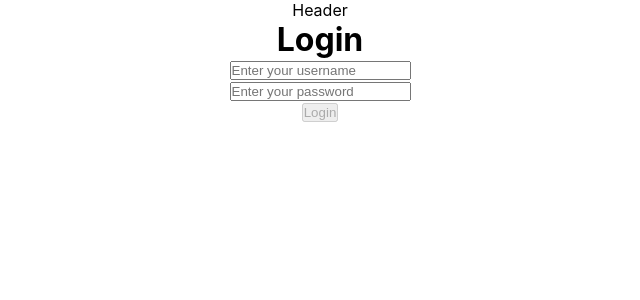
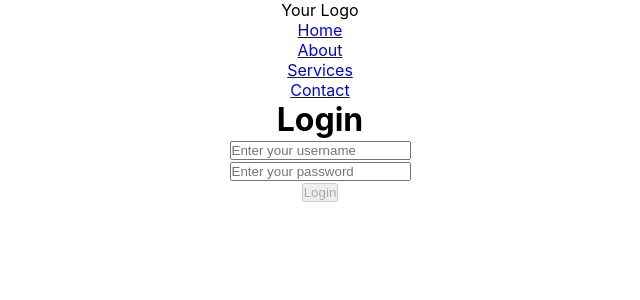
Before and after one commit to anandhalder/mytodoapp, a React (Create React App) app in the folder client/: page / in a window 1280 px wide. Shown: the top 300 px of the page, without its empty margins (320-960 px from the left). Built offline with nearby package versions, Linux system fonts and the light colour scheme.

Commit message:
Added Header Page.

```diff
--- a/client/src/components/Header.tsx
+++ b/client/src/components/Header.tsx
@@ -2,9 +2,19 @@ import React from 'react';
 
 function Header() {	// This is a component
 	return (
-		<div className="Header">
-			<p>Header</p>
-		</div>
+		<header>
+			<div className="header-container">
+				<div className="logo">Your Logo</div>
+				<nav>
+					<ul className="navigation">
+						<li><a href="#">Home</a></li>
+						<li><a href="#">About</a></li>
+						<li><a href="#">Services</a></li>
+						<li><a href="#">Contact</a></li>
+					</ul>
+				</nav>
+			</div>
+		</header>
 	);
 }
 
--- /dev/null
+++ b/client/src/styles/HeaderStyle.css
@@ -0,0 +1,36 @@
+header {
+    background-color: #333;
+    color: #fff;
+    padding: 10px;
+}
+
+.header-container {
+    display: flex;
+    justify-content: space-between;
+    align-items: center;
+}
+
+.logo {
+    font-size: 24px;
+    font-weight: bold;
+}
+
+.navigation {
+    list-style: none;
+    margin: 0;
+    padding: 0;
+}
+
+.navigation li {
+    display: inline-block;
+    margin-right: 10px;
+}
+
+.navigation li a {
+    color: #fff;
+    text-decoration: none;
+}
+
+.navigation li a:hover {
+    text-decoration: underline;
+}
```
